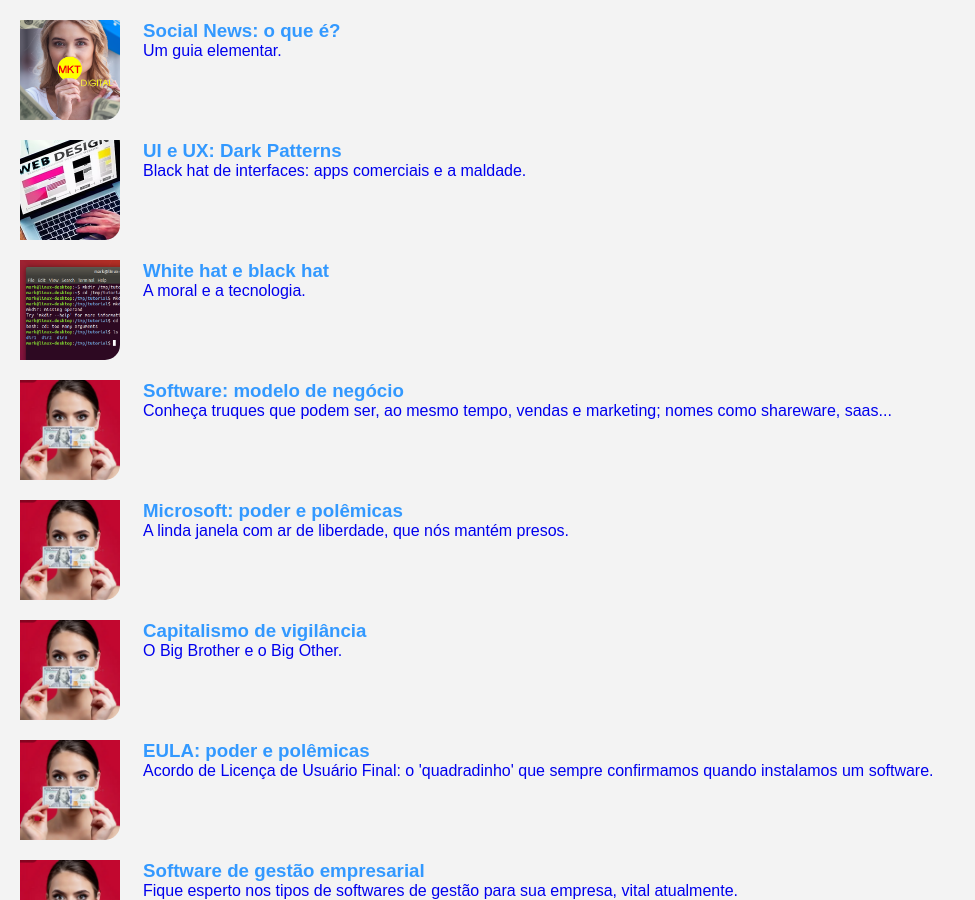
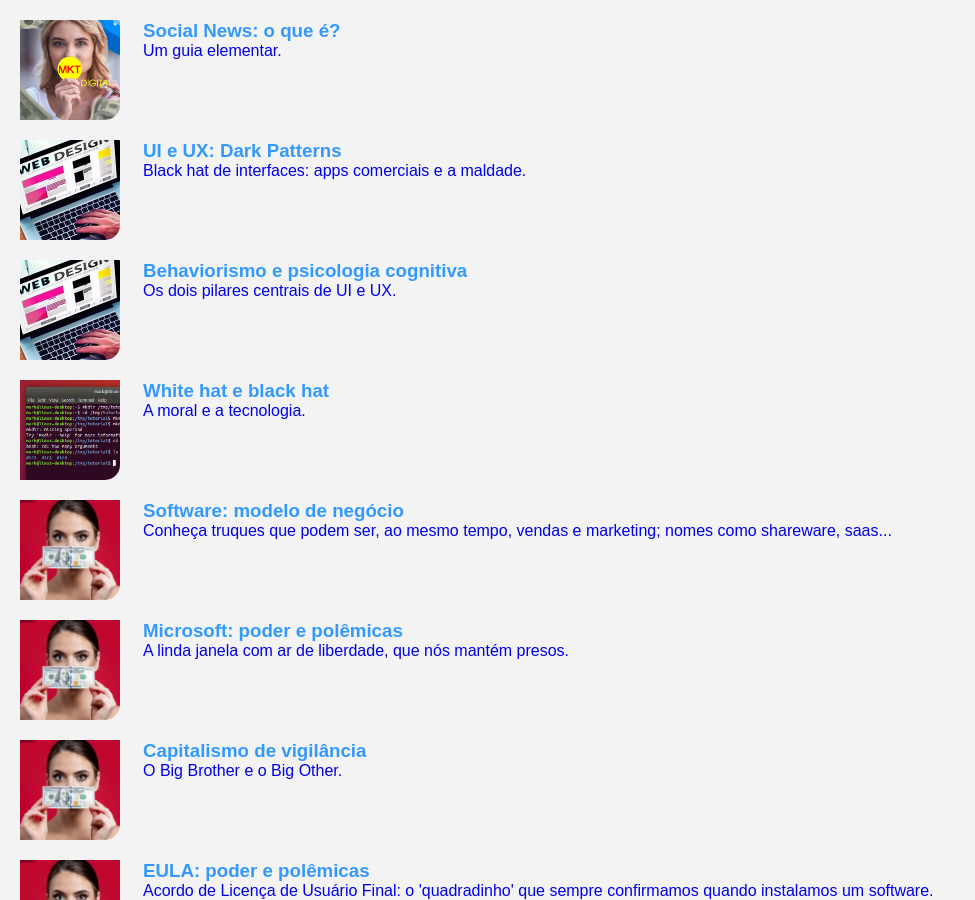
Before and after one commit to Joesynth/joesynth.github.io, a Jekyll site: the page built from smarketing.html, in a window 1280 px wide and 900 px high, scrolled down 2027 px. Shown: the whole window, without its empty margins (0-975 px from the left). Built offline with Jekyll 4.4.1, drawn with Linux system fonts in a browser that asks for light colours; some of the changed text lies outside the part shown.

Commit message:
Update smarketing.json

```diff
--- a/_data/smarketing.json
+++ b/_data/smarketing.json
@@ -102,6 +102,12 @@
     "p": "Black hat de interfaces: apps comerciais e a maldade."
   },
   {
+    "href": "behaviorismo-e-psicologia-cognitiva.html",
+    "src": "image/design.png",
+    "h3": "Behaviorismo e psicologia cognitiva",
+    "p": "Os dois pilares centrais de UI e UX."
+  },
+  {
     "href": "white-hat-e-black-hat.html",
     "src": "image/cli.png",
     "h3": "White hat e black hat",
```
